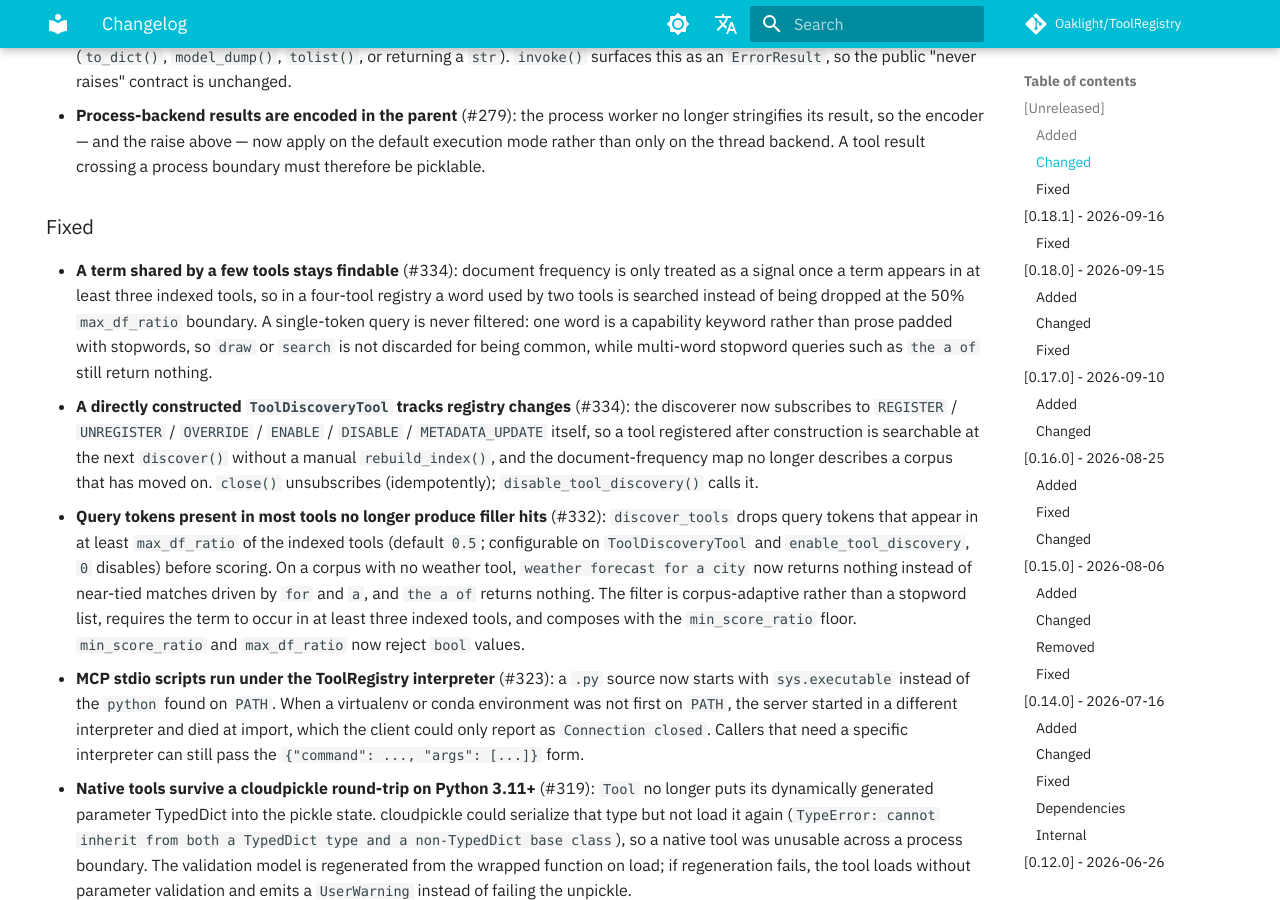
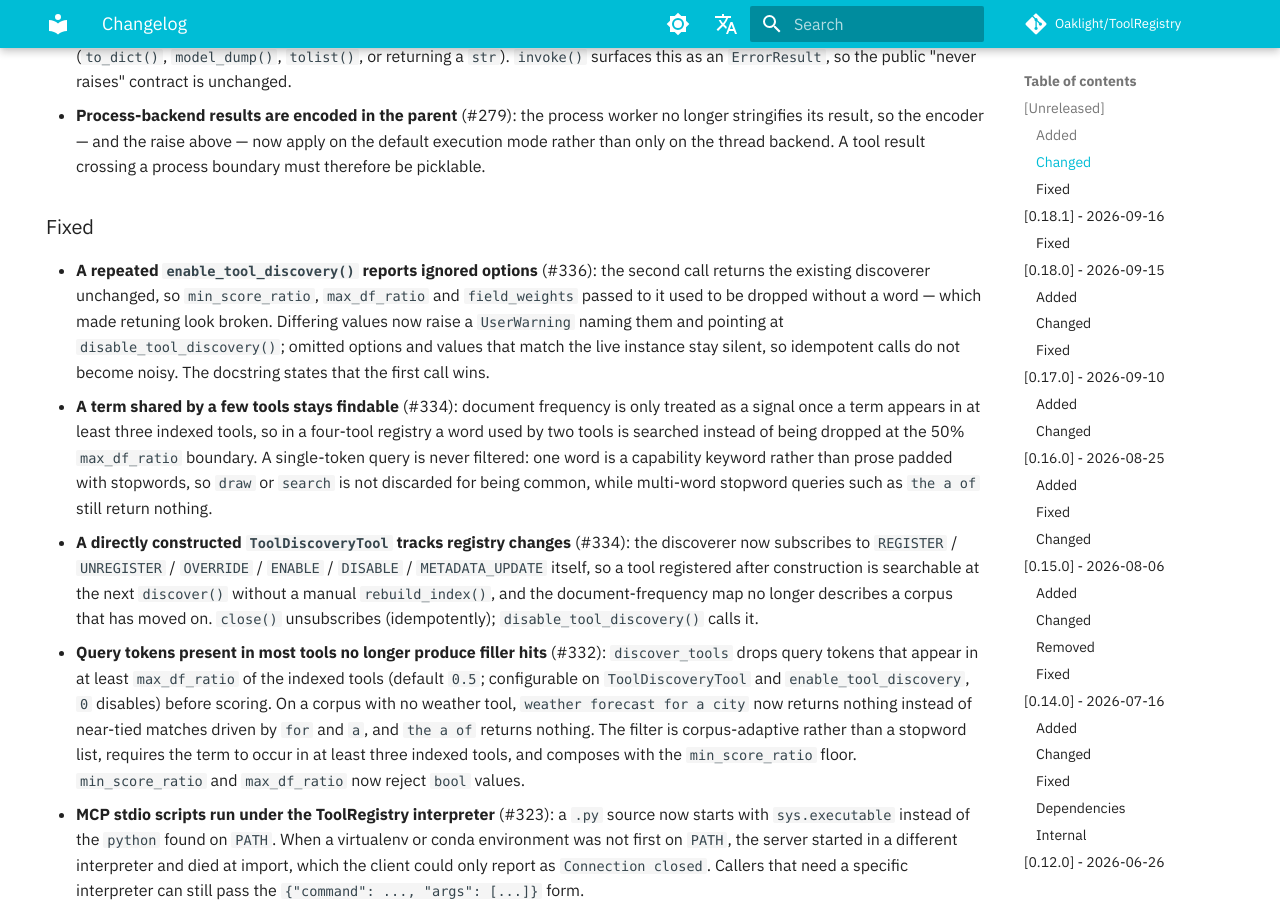
Before and after one commit to Oaklight/ToolRegistry, an MkDocs documentation site: the page built from docs/changelog.md, in a window 1280 px wide and 900 px high, scrolled down 2464 px. Built offline with MkDocs 1.6.1 and Material for MkDocs 9.7.7, drawn with Linux system fonts in a browser that asks for light colours; some web fonts are replaced; comment, search, counter and statistics services are not loaded.

Commit message:
docs: note the repeated enable_tool_discovery warning (#336)

```diff
--- a/docs/changelog.md
+++ b/docs/changelog.md
@@ -40,6 +40,7 @@ The format is based on [Keep a Changelog](https://keepachangelog.com/en/1.1.0/),
 
 ### Fixed
 
+- **A repeated `enable_tool_discovery()` reports ignored options** (#336): the second call returns the existing discoverer unchanged, so `min_score_ratio`, `max_df_ratio` and `field_weights` passed to it used to be dropped without a word — which made retuning look broken. Differing values now raise a `UserWarning` naming them and pointing at `disable_tool_discovery()`; omitted options and values that match the live instance stay silent, so idempotent calls do not become noisy. The docstring states that the first call wins.
 - **A term shared by a few tools stays findable** (#334): document frequency is only treated as a signal once a term appears in at least three indexed tools, so in a four-tool registry a word used by two tools is searched instead of being dropped at the 50% `max_df_ratio` boundary. A single-token query is never filtered: one word is a capability keyword rather than prose padded with stopwords, so `draw` or `search` is not discarded for being common, while multi-word stopword queries such as `the a of` still return nothing.
 - **A directly constructed `ToolDiscoveryTool` tracks registry changes** (#334): the discoverer now subscribes to `REGISTER` / `UNREGISTER` / `OVERRIDE` / `ENABLE` / `DISABLE` / `METADATA_UPDATE` itself, so a tool registered after construction is searchable at the next `discover()` without a manual `rebuild_index()`, and the document-frequency map no longer describes a corpus that has moved on. `close()` unsubscribes (idempotently); `disable_tool_discovery()` calls it.
 - **Query tokens present in most tools no longer produce filler hits** (#332): `discover_tools` drops query tokens that appear in at least `max_df_ratio` of the indexed tools (default `0.5`; configurable on `ToolDiscoveryTool` and `enable_tool_discovery`, `0` disables) before scoring. On a corpus with no weather tool, `weather forecast for a city` now returns nothing instead of near-tied matches driven by `for` and `a`, and `the a of` returns nothing. The filter is corpus-adaptive rather than a stopword list, requires the term to occur in at least three indexed tools, and composes with the `min_score_ratio` floor. `min_score_ratio` and `max_df_ratio` now reject `bool` values.
```
